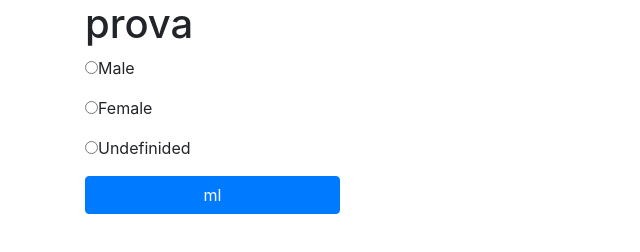
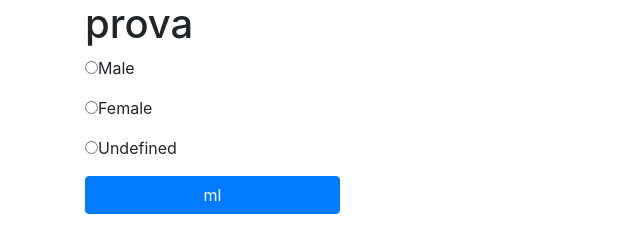
Before and after one commit to IannuccilloAntonio/MyWebSite, a plain HTML site: page ciao.html in a window 1280 px wide. Shown: the full height of the page, 0-640 px from the left. Drawn offline with nearby package versions, Linux system fonts and the light colour scheme.

Commit message:
Update ciao.html

```diff
--- a/ciao.html
+++ b/ciao.html
@@ -27,7 +27,7 @@
 				<div class="col-6">
 					<p><input type="radio" name="sesso" value="Male">Male </p>
 					<p><input type="radio" name="sesso" value="Female">Female </p>
-					<p><input type="radio" name="sesso" value="Undefinided">Undefinided </p>
+					<p><input type="radio" name="sesso" value="Undefined">Undefined </p>
 			<div class="row">
 				<div class="col-6">
 					<button class="btn btn-primary btn-block" id="Valore">ml</button>
```
